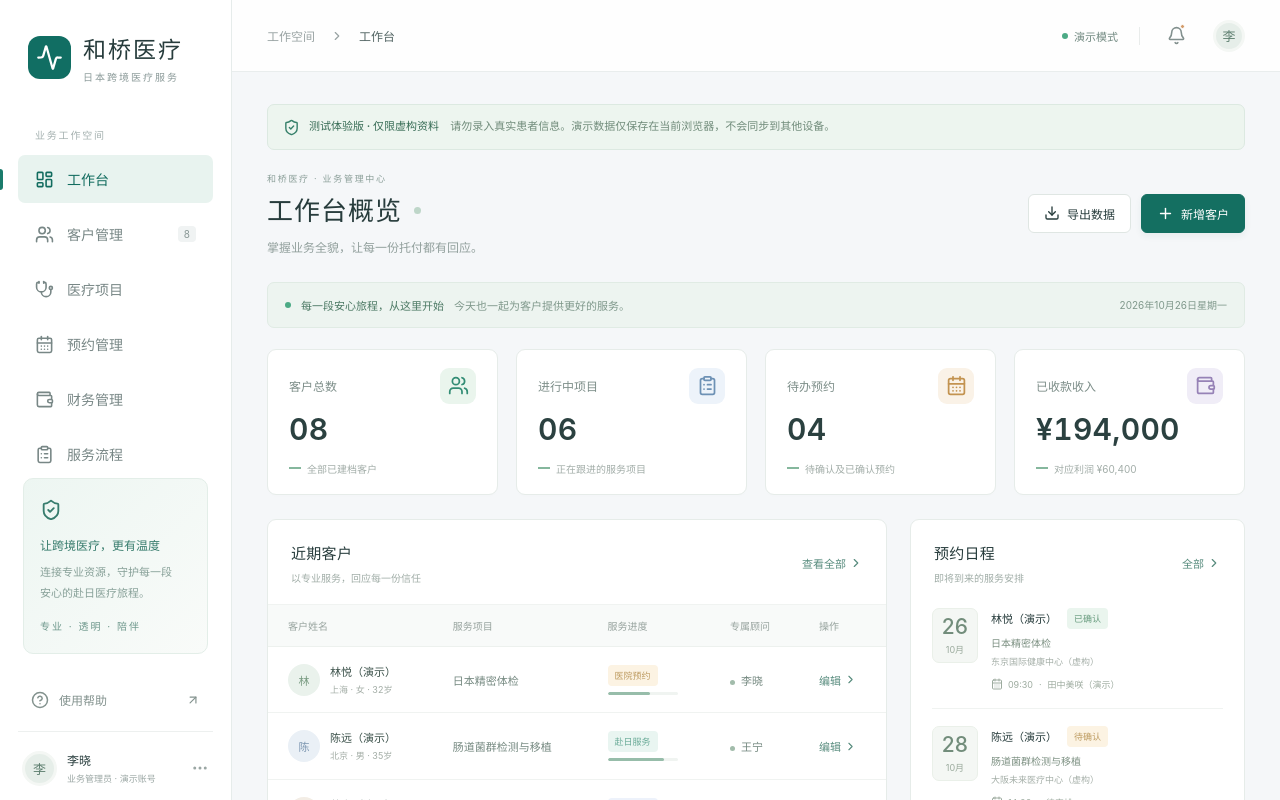
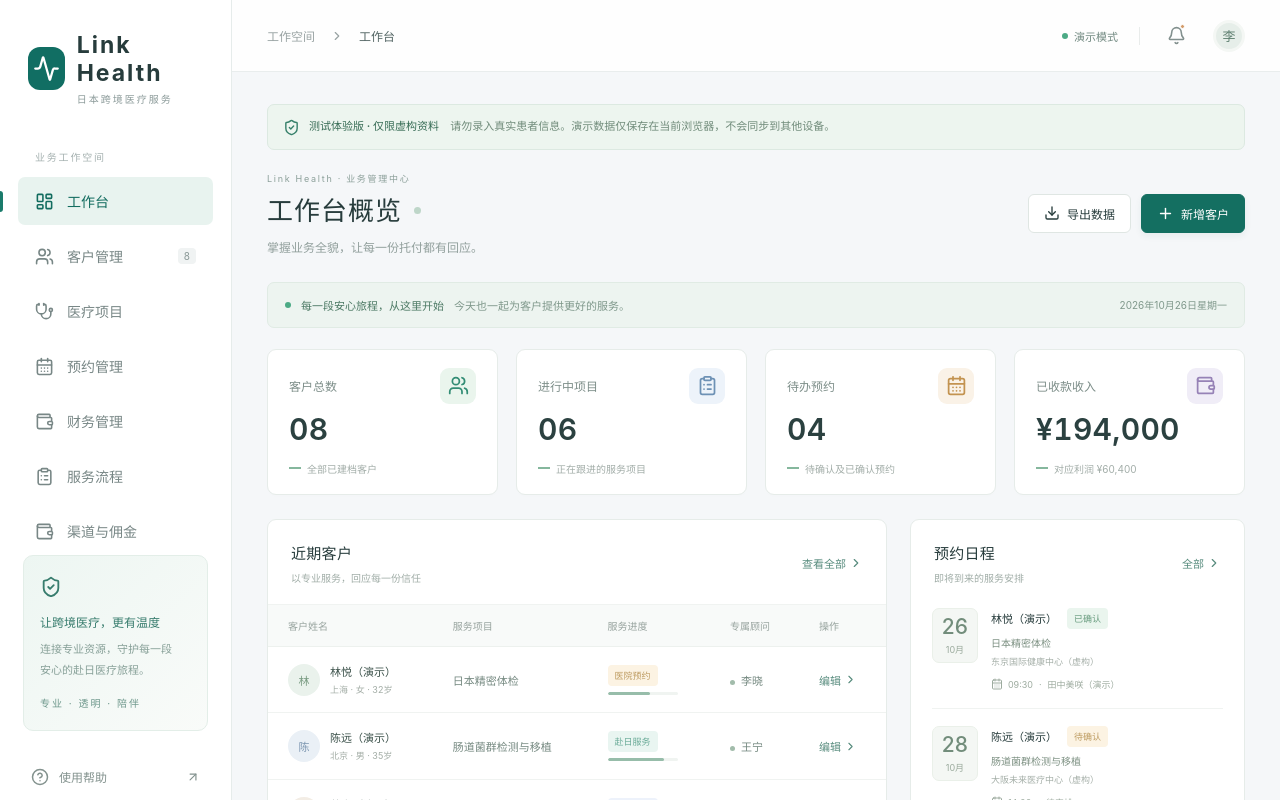
Before and after one commit to linchaoxiang91-creator/medical-crm-public-demo, a React (Vite) app: page / in a window 1280 px wide. Shown: the top 800 px of the page. Built offline with nearby package versions, Linux system fonts and the light colour scheme.

Commit message:
Integrate agent center navigation and Link Health branding

```diff
--- a/src/App.tsx
+++ b/src/App.tsx
@@ -1,3 +1,4 @@
+import AgentCenter from "./AgentCenter";
 import { useEffect, useRef, useState } from "react";
 import {
   Activity,
@@ -45,6 +46,7 @@ const nav = [
   { name: "预约管理", icon: CalendarDays },
   { name: "财务管理", icon: Wallet },
   { name: "服务流程", icon: ClipboardList },
+  { name: "渠道与佣金", icon: Wallet },
 ];
 const descriptions = [
   "掌握业务全貌，让每一份托付都有回应。",
@@ -53,6 +55,7 @@ const descriptions = [
   "统筹医院预约与翻译安排，让行程井然有序。",
   "透明管理每一笔收支，清晰掌握业务收益。",
   "从第一次沟通到回国随访，全程用心陪伴。",
+  "管理合作代理、订单返点与结算进度。",
 ];
 type Modal =
   | { type: "customer"; item?: Customer }
@@ -208,7 +211,7 @@ export default function App() {
     );
     const a = document.createElement("a");
     a.href = url;
-    a.download = "和桥医疗-演示数据.json";
+    a.download = "Link Health-演示数据.json";
     a.click();
     URL.revokeObjectURL(url);
     setToast("数据已导出");
@@ -290,7 +293,7 @@ export default function App() {
             <Activity size={27} />
           </span>
           <span>
-            和桥医疗<small>日本跨境医疗服务</small>
+            Link Health<small>日本跨境医疗服务</small>
           </span>
         </a>
         <div className="workspace-label">业务工作空间</div>
@@ -403,7 +406,7 @@ export default function App() {
           </div>
           <div className="page-heading">
             <div>
-              <div className="eyebrow">和桥医疗 · 业务管理中心</div>
+              <div className="eyebrow">Link Health · 业务管理中心</div>
               <h1>
                 {page === 0 ? "工作台概览" : nav[page].name}
                 <span className="heading-dot" />
@@ -457,6 +460,7 @@ export default function App() {
               </button>
             </div>
           )}
+          {page === 6 && <AgentCenter />}
           {page === 0 && (
             <>
               <div className="welcome-strip">
@@ -932,7 +936,7 @@ export default function App() {
               虚构演示数据 · 仅保存在当前浏览器
             </span>
             <span>
-              和桥医疗 CRM <span className="version">第一版</span>
+              Link Health CRM <span className="version">第一版</span>
             </span>
           </footer>
         </main>
```
